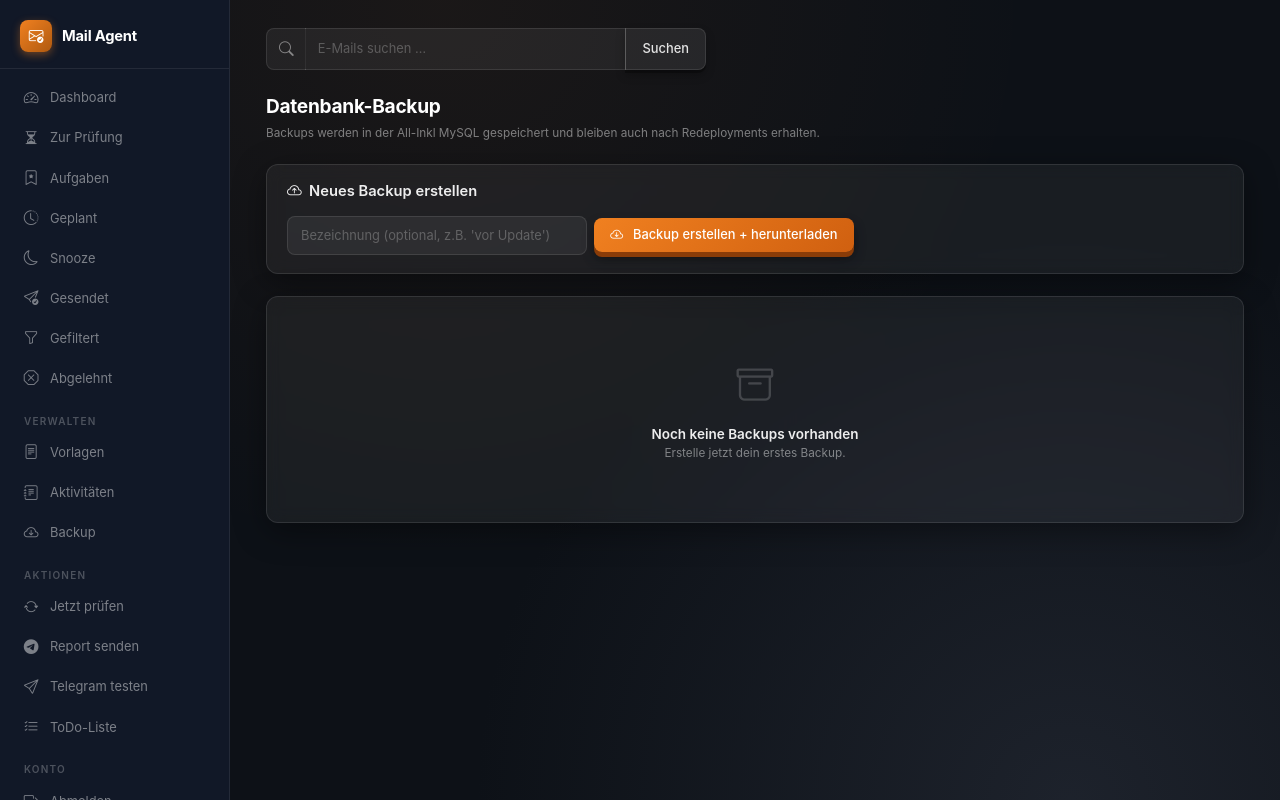
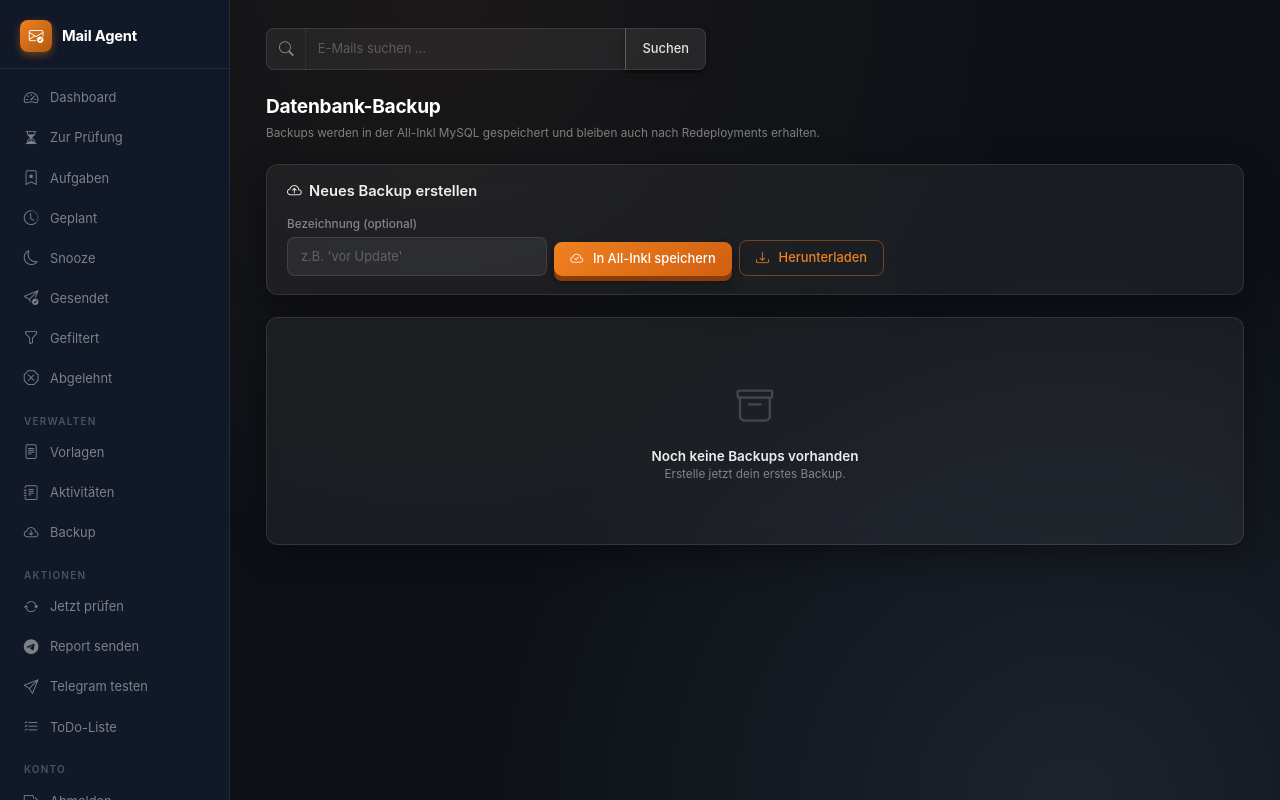
Before and after one commit to saunafreunde/App2, a Python web app: template templates/backup.html in a window 1280 px wide. Run offline with Jinja, Linux system fonts and the light colour scheme; the template is opened without the code that fills it, so the values that code supplies are empty.

Commit message:
UI Redesign: glassmorphism + 3D buttons + templates folder

```diff
--- a/templates/backup.html
+++ b/templates/backup.html
@@ -9,13 +9,25 @@
 <div class="card mb-4">
   <div class="card-body">
     <h6 class="fw-semibold mb-3"><i class="bi bi-cloud-arrow-up me-2 text-orange"></i>Neues Backup erstellen</h6>
-    <form method="post" action="/backup/create" class="d-flex gap-2 align-items-center flex-wrap">
-      <input type="text" name="label" class="form-control" style="max-width:300px;"
-             placeholder="Bezeichnung (optional, z.B. 'vor Update')" autocomplete="off">
-      <button type="submit" class="btn btn-primary">
-        <i class="bi bi-cloud-arrow-down me-1"></i>Backup erstellen + herunterladen
-      </button>
-    </form>
+    <div class="d-flex gap-2 align-items-end flex-wrap">
+      <div>
+        <label class="form-label text-muted-sm mb-1">Bezeichnung (optional)</label>
+        <input type="text" id="backupLabel" class="form-control" style="min-width:260px;"
+               placeholder="z.B. 'vor Update'" autocomplete="off">
+      </div>
+      <form method="post" action="/backup/create" id="formSave">
+        <input type="hidden" name="label" id="labelSave">
+        <button type="submit" class="btn btn-primary" onclick="document.getElementById('labelSave').value=document.getElementById('backupLabel').value">
+          <i class="bi bi-cloud-check me-1"></i>In All-Inkl speichern
+        </button>
+      </form>
+      <form method="post" action="/backup/download" id="formDownload">
+        <input type="hidden" name="label" id="labelDownload">
+        <button type="submit" class="btn btn-outline-primary" onclick="document.getElementById('labelDownload').value=document.getElementById('backupLabel').value">
+          <i class="bi bi-download me-1"></i>Herunterladen
+        </button>
+      </form>
+    </div>
   </div>
 </div>
 
```
